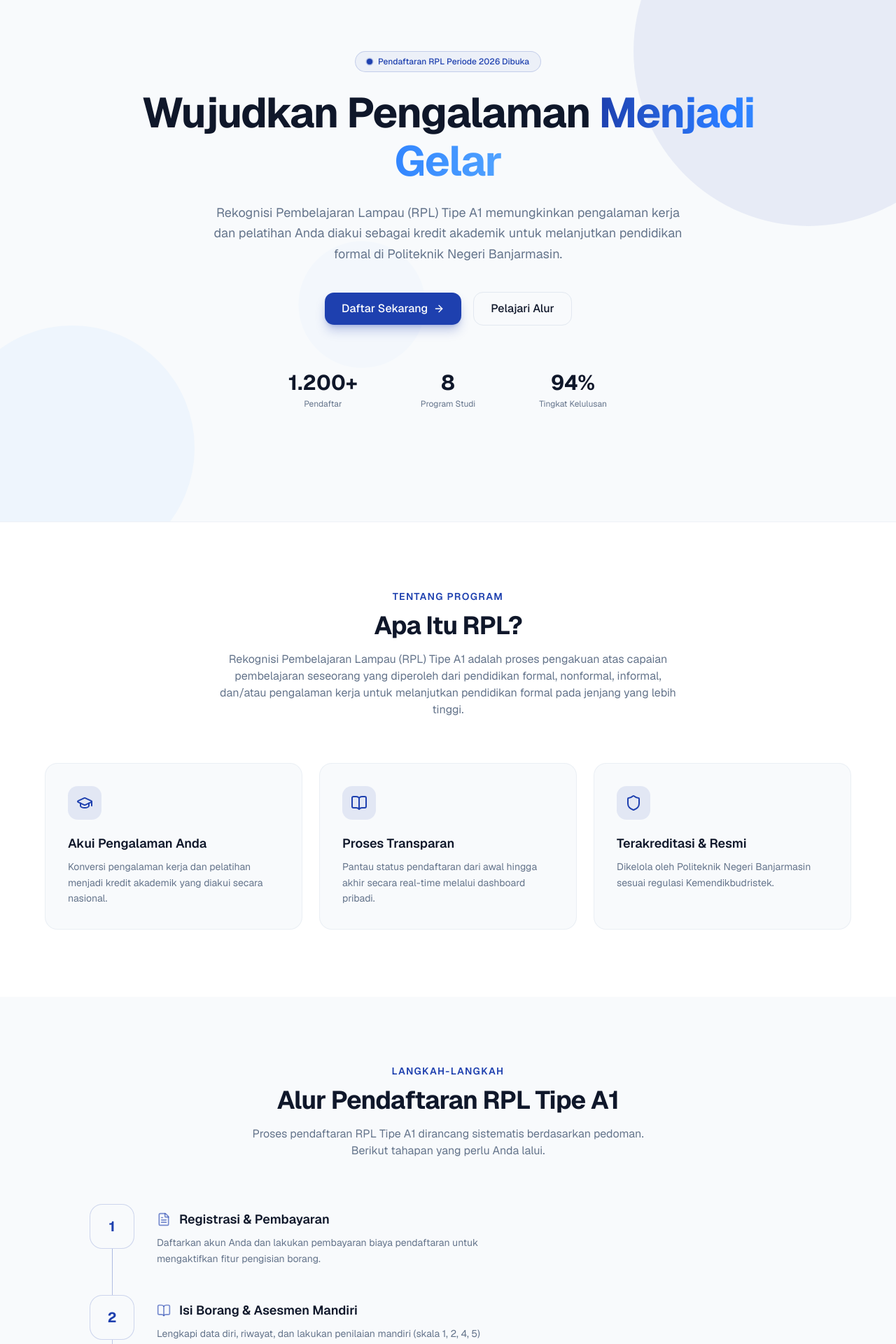
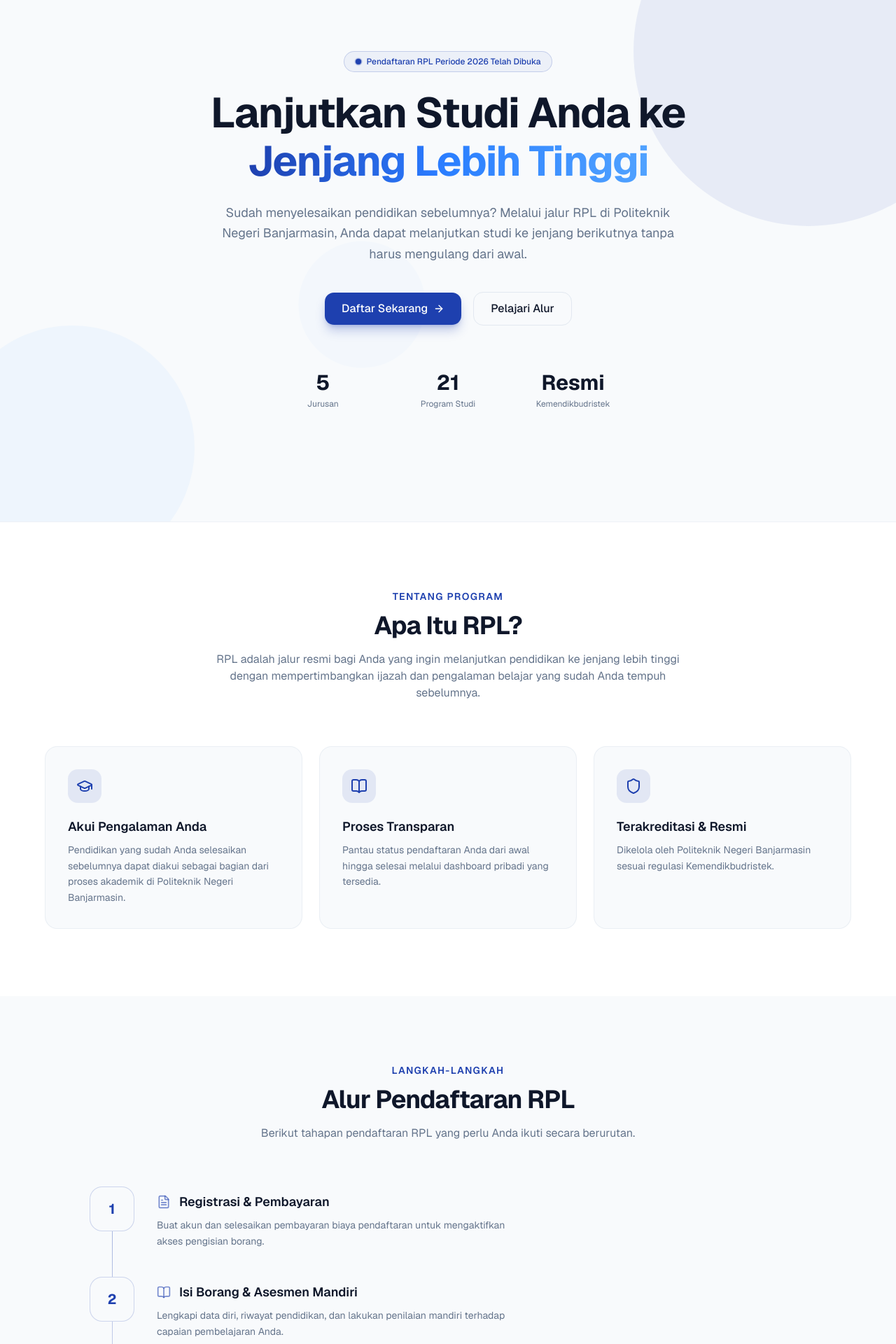
Before and after one commit to irfannfaqih/rpl.poliban, a Next.js app in the folder frontend/: page / in a window 1280 px wide. Shown: the part 120-2040 px from the top of the page at 70% size. Built offline with nearby package versions, Linux system fonts and the light colour scheme; no server answers.

Commit message:
chore: update landing and auth copy

```diff
--- a/frontend/src/app/auth/layout.tsx
+++ b/frontend/src/app/auth/layout.tsx
@@ -43,12 +43,10 @@
 
         <div className="relative z-10 max-w-md">
           <h2 className="text-3xl font-bold leading-tight text-white">
-            Wujudkan Pengalaman Kerja Anda Menjadi Kredit Akademik
+            Lanjutkan Studi Anda ke Jenjang Lebih Tinggi
           </h2>
           <p className="mt-4 text-blue-100 leading-relaxed">
-            Sistem Rekognisi Pembelajaran Lampau (RPL) Politeknik Negeri
-            Banjarmasin membantu Anda mengkonversi pengalaman profesional
-            menjadi pengakuan akademik resmi.
+            Sistem RPL Politeknik Negeri Banjarmasin membuka jalur bagi Anda yang ingin melanjutkan pendidikan ke jenjang lebih tinggi berdasarkan ijazah yang sudah Anda miliki.
           </p>
         </div>
 
--- a/frontend/src/app/auth/login/page.tsx
+++ b/frontend/src/app/auth/login/page.tsx
@@ -109,7 +109,7 @@
           </div>
           <h1 className="text-2xl font-bold tracking-tight">Selamat Datang</h1>
           <p className="mt-1.5 text-sm text-muted-foreground">
-            Masuk ke akun RPL Anda untuk melanjutkan pendaftaran.
+            Masuk ke akun Anda untuk melanjutkan proses pendaftaran RPL.
           </p>
         </motion.div>
 
--- a/frontend/src/app/auth/register/page.tsx
+++ b/frontend/src/app/auth/register/page.tsx
@@ -106,7 +106,7 @@
         </div>
         <h1 className="text-2xl font-bold tracking-tight">Buat Akun Baru</h1>
         <p className="mt-1.5 text-sm text-muted-foreground">
-          Daftarkan diri Anda untuk memulai proses RPL.
+          Daftarkan diri Anda untuk memulai pendaftaran RPL.
         </p>
       </motion.div>
 
@@ -157,7 +157,7 @@
           </div>
 
           <div className="space-y-2">
-            <Label htmlFor="prodi">Program Studi (RPL Tipe A1)</Label>
+            <Label htmlFor="prodi">Program Studi (RPL)</Label>
             <select
               id="prodi"
               value={prodiId}
--- a/frontend/src/app/page.tsx
+++ b/frontend/src/app/page.tsx
@@ -51,27 +51,27 @@
   {
     icon: FileText,
     title: "Registrasi & Pembayaran",
-    desc: "Daftarkan akun Anda dan lakukan pembayaran biaya pendaftaran untuk mengaktifkan fitur pengisian borang.",
+    desc: "Buat akun dan selesaikan pembayaran biaya pendaftaran untuk mengaktifkan akses pengisian borang.",
   },
   {
     icon: BookOpen,
     title: "Isi Borang & Asesmen Mandiri",
-    desc: "Lengkapi data diri, riwayat, dan lakukan penilaian mandiri (skala 1, 2, 4, 5) terhadap capaian pembelajaran.",
+    desc: "Lengkapi data diri, riwayat pendidikan, dan lakukan penilaian mandiri terhadap capaian pembelajaran Anda.",
   },
   {
     icon: ClipboardCheck,
     title: "Verifikasi Administrasi",
-    desc: "Tim admin memeriksa kelengkapan berkas dan keabsahan dokumen persyaratan awal Anda.",
+    desc: "Tim admin akan memeriksa kelengkapan dan keabsahan dokumen persyaratan yang Anda unggah.",
   },
   {
     icon: Users,
     title: "Evaluasi & Asesmen Asesor",
-    desc: "Asesor melakukan Pra-Asesmen dan Asesmen Tahap 2 (Wawancara/Observasi) untuk validasi kompetensi.",
+    desc: "Asesor akan melakukan pra-asesmen dan asesmen lanjutan berupa wawancara atau observasi untuk memvalidasi kompetensi Anda.",
   },
   {
     icon: Award,
     title: "Pleno & Masa Sanggah",
-    desc: "Keputusan pengakuan SKS di Pleno. Tersedia opsi Sanggah/Banding jika hasil penilaian tidak sesuai.",
+    desc: "Keputusan pengakuan SKS ditetapkan di tahap Pleno. Jika hasil penilaian dirasa kurang sesuai, tersedia mekanisme sanggah yang dapat Anda ajukan.",
   },
 ];
 
@@ -79,12 +79,12 @@
   {
     icon: GraduationCap,
     title: "Akui Pengalaman Anda",
-    desc: "Konversi pengalaman kerja dan pelatihan menjadi kredit akademik yang diakui secara nasional.",
+    desc: "Pendidikan yang sudah Anda selesaikan sebelumnya dapat diakui sebagai bagian dari proses akademik di Politeknik Negeri Banjarmasin.",
   },
   {
     icon: BookOpen,
     title: "Proses Transparan",
-    desc: "Pantau status pendaftaran dari awal hingga akhir secara real-time melalui dashboard pribadi.",
+    desc: "Pantau status pendaftaran Anda dari awal hingga selesai melalui dashboard pribadi yang tersedia.",
   },
   {
     icon: Shield,
@@ -205,7 +205,7 @@
             <span className="absolute inline-flex h-full w-full animate-ping rounded-full bg-primary/60" />
             <span className="relative inline-flex h-2 w-2 rounded-full bg-primary" />
           </span>
-          Pendaftaran RPL Periode 2026 Dibuka
+          Pendaftaran RPL Periode 2026 Telah Dibuka
         </motion.div>
 
         {/* Heading */}
@@ -216,9 +216,9 @@
           animate="visible"
           custom={1}
         >
-          Wujudkan Pengalaman{" "}
+          Lanjutkan Studi Anda ke{" "}
           <span className="bg-gradient-to-r from-primary via-blue-500 to-blue-400 bg-clip-text text-transparent">
-            Menjadi Gelar
+            Jenjang Lebih Tinggi
           </span>
         </motion.h1>
 
@@ -230,9 +230,9 @@
           animate="visible"
           custom={2}
         >
-          Rekognisi Pembelajaran Lampau (RPL) Tipe A1 memungkinkan pengalaman kerja dan
-          pelatihan Anda diakui sebagai kredit akademik untuk melanjutkan pendidikan formal
-          di Politeknik Negeri Banjarmasin.
+          Sudah menyelesaikan pendidikan sebelumnya? Melalui jalur RPL di Politeknik Negeri
+          Banjarmasin, Anda dapat melanjutkan studi ke jenjang berikutnya tanpa harus
+          mengulang dari awal.
         </motion.p>
 
         {/* CTAs */}
@@ -268,9 +268,9 @@
           animate="visible"
         >
           {[
-            { label: "Pendaftar", value: "1.200+" },
-            { label: "Program Studi", value: "8" },
-            { label: "Tingkat Kelulusan", value: "94%" },
+            { label: "Jurusan", value: "5" },
+            { label: "Program Studi", value: "21" },
+            { label: "Kemendikbudristek", value: "Resmi" },
           ].map((s) => (
             <motion.div key={s.label} variants={scaleIn} className="text-center">
               <p className="text-2xl font-bold text-foreground md:text-3xl">
@@ -307,10 +307,9 @@
             Apa Itu RPL?
           </h2>
           <p className="mx-auto mt-4 max-w-2xl text-muted-foreground">
-            Rekognisi Pembelajaran Lampau (RPL) Tipe A1 adalah proses pengakuan atas
-            capaian pembelajaran seseorang yang diperoleh dari pendidikan formal,
-            nonformal, informal, dan/atau pengalaman kerja untuk melanjutkan pendidikan
-            formal pada jenjang yang lebih tinggi.
+            RPL adalah jalur resmi bagi Anda yang ingin melanjutkan pendidikan ke jenjang
+            lebih tinggi dengan mempertimbangkan ijazah dan pengalaman belajar yang sudah
+            Anda tempuh sebelumnya.
           </p>
         </motion.div>
 
@@ -363,11 +362,10 @@
             Langkah-langkah
           </p>
           <h2 className="mt-3 text-3xl font-bold tracking-tight md:text-4xl">
-            Alur Pendaftaran RPL Tipe A1
+            Alur Pendaftaran RPL
           </h2>
           <p className="mx-auto mt-4 max-w-xl text-muted-foreground">
-            Proses pendaftaran RPL Tipe A1 dirancang sistematis berdasarkan pedoman. Berikut
-            tahapan yang perlu Anda lalui.
+            Berikut tahapan pendaftaran RPL yang perlu Anda ikuti secara berurutan.
           </p>
         </motion.div>
 
```
